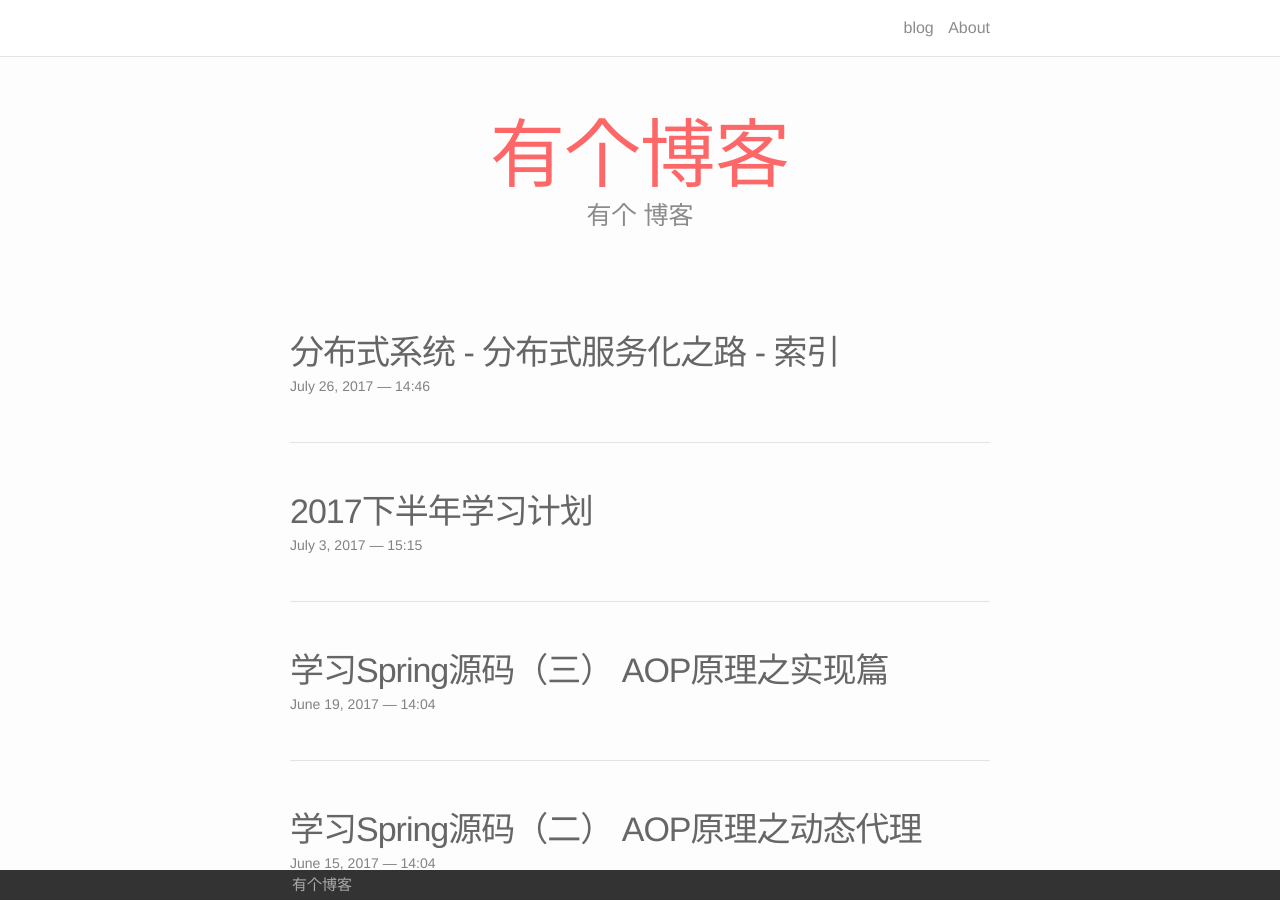
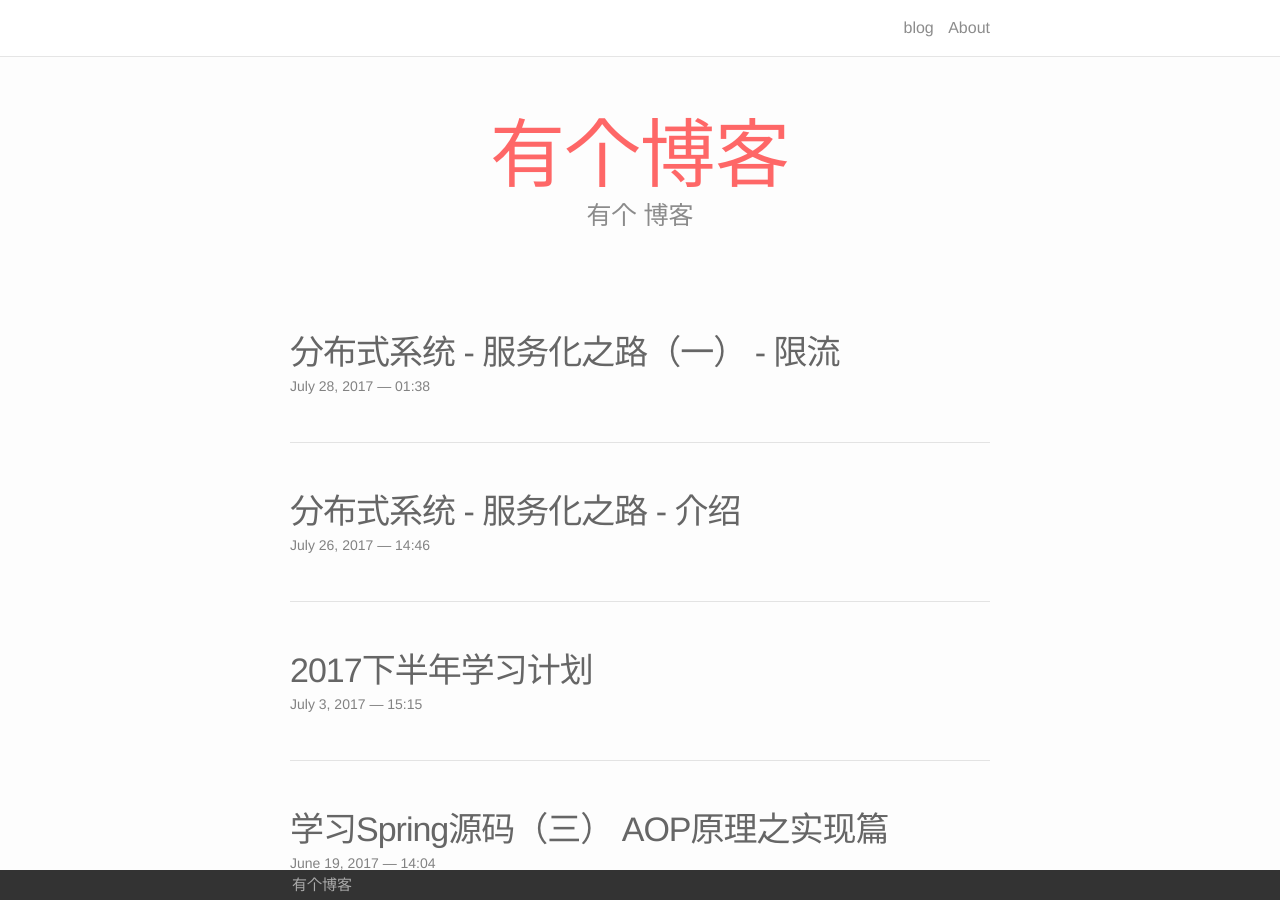
Before and after one commit to afghl/afghl.github.io, a Jekyll site: the page built from index.html, in a window 1280 px wide and 900 px high. Built offline with Jekyll 4.4.1, drawn with Linux system fonts in a browser that asks for light colours.

Commit message:
add rate limit post

```diff
--- a/_posts/2017-07-26-distributed-system-00-index.markdown
+++ b/_posts/2017-07-26-distributed-system-00-index.markdown
@@ -1,6 +1,6 @@
 ---
 layout: post
-title:  "分布式系统 - 分布式服务化之路 - 索引"
+title:  "分布式系统 - 服务化之路 - 介绍"
 date:   2017-07-26 22:46:00 +0800
 ---
 
--- /dev/null
+++ b/_posts/2017-07-28-distibuted-system-01-rate-limiting.markdown
@@ -0,0 +1,7 @@
+---
+layout: post
+title:  "分布式系统 - 服务化之路（一） - 限流"
+date:   2017-07-28 09:38:00 +0800
+---
+
+[前文](/2017/07/26/distributed-system-00-index.html)已经说过限流的概念和用法。理解起来或用起来都没什么高深的，最终目的都是限制并发。本文主要讲一下它的几种实现和要解决的问题。
```
